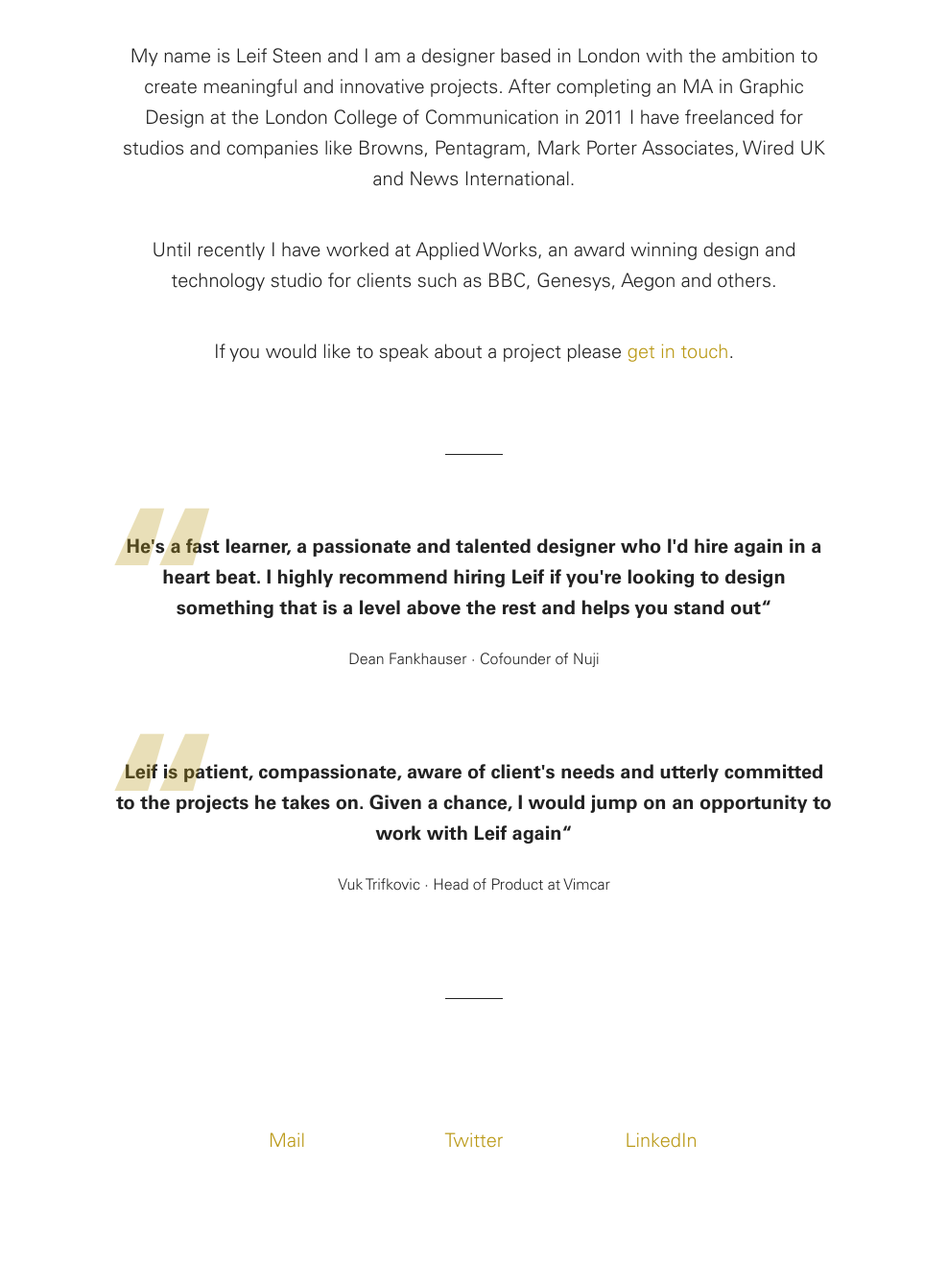
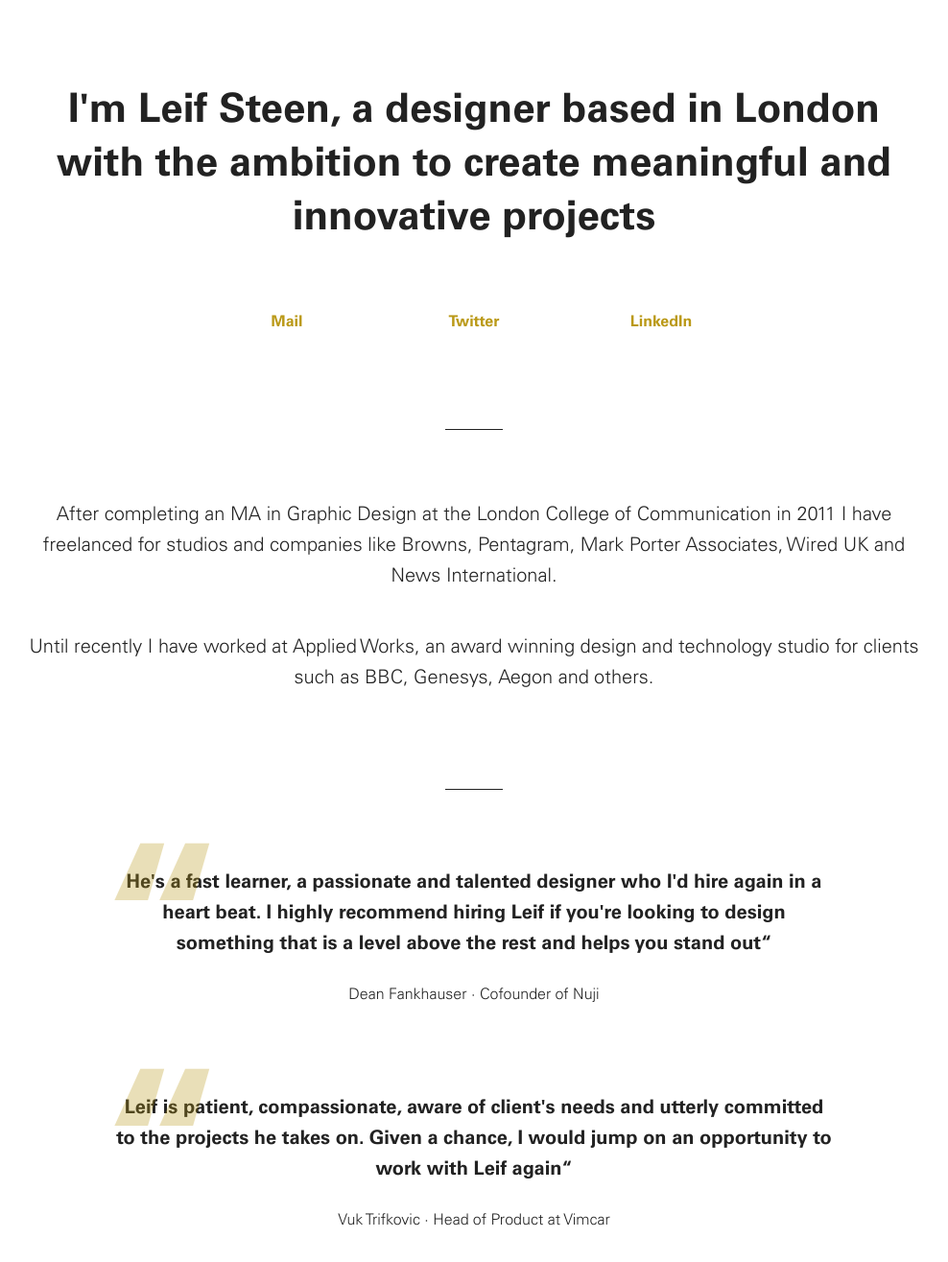
Before and after one commit to steenleif/_leifsteen, a plain HTML site: page index.html in a window 1280 px wide. Shown: the part 125-1440 px from the top of the page at 96% size, without its empty margins (146-1134 px from the left). Drawn offline with nearby package versions, Linux system fonts and the light colour scheme; a small style sheet from the web is missing.

Commit message:
amended info copy and deleted unnecesary images and deleted Vodafone project

```diff
--- a/css/main.css
+++ b/css/main.css
@@ -100,9 +100,9 @@
 
 h2{
   margin-top: 2em;
-  font-size: 48px;
+  font-size: 42px;
   margin-bottom:0em;
-  line-height: 48px;
+  line-height: 56px;
 }
 
 
@@ -223,14 +223,30 @@
 }
 
 .quotes{
-  margin-top: 5em;
+  margin-top: 3em;
   margin-bottom: 6em;
 }
 
+.moreinfo{
+  margin-top: 3em;
+  margin-bottom: 0em;
+}
+
+.moreinfocopy{
+  padding-top: 2em;
+}
+
+
 
 .contacts{
-  padding-top: 5em;
-  padding-bottom: 5em;
+
+  padding-bottom: 3em;
+  font-family: 'UniversLTPro-65Bold';
+  font-size: 16px;
+}
+
+.intro-contacts{
+  padding-bottom: 2em;
 }
 
 
@@ -354,6 +370,10 @@
   font-size: 20px;
 }
 
+.contacts{
+  font-size: 16px;
+}
+
 
 .projects{
   padding-top:6em;
--- a/index.html
+++ b/index.html
@@ -73,17 +73,57 @@
 
           <div class="intro-contacts">
             <div class="row">
-              <div class="col-md-8 col-md-offset-2 text-center">
+              <div class="col-md-10 col-md-offset-1 text-center">
                 <div>
-                  <h3><p>My name is Leif Steen and I am a designer based in London with the ambition to create meaningful and innovative projects. After completing an MA in Graphic Design at the London College of Communication in 2011 I have freelanced for studios and companies like Browns, Pentagram, Mark Porter Associates, Wired UK and News International.</p> </br>
-
-                    <p>Until recently I have worked at Applied Works, an award winning design and technology studio for clients such as BBC, Genesys, Aegon and others.</p> </br>
-
-                    <p>If you would like to speak about a project please <a href="mailto:hello@leifsteen.com">get in touch</a>.</p>
-                  </h3>
+                  <h2>I'm Leif Steen, a designer based in London with the ambition to create meaningful and innovative projects</h2>
                 </div>
               </div>
             </div>
+          </div>
+
+
+          <div>
+
+            <div class="row contacts copy">
+              <div class="col-xs-4 col-sm-4 col-md-2 col-md-offset-3 text-center">
+                <div>
+                  <a href="mailto:hello@leifsteen.com">Mail</a>
+                </div>
+              </div>
+              <div class="col-xs-4 col-sm-4 col-md-2 text-center">
+                <div>
+                  <a href="https://twitter.com/steenleif">Twitter</a>
+                </div>
+              </div>
+              <div class="col-xs-4 col-sm-4 col-md-2 text-center">
+                <div>
+                  <a href="https://uk.linkedin.com/in/steenleif">LinkedIn</a>
+                </div>
+              </div>
+            </div>
+
+
+          </div>
+
+          <div class="moreinfo">
+
+            <div class="row">
+              <div class="col-md-12">
+                <div class="center-block keyline">
+                </div>
+              </div>
+            </div>
+
+            <div class="row">
+              <div class="col-md-10 col-md-offset-1 text-center moreinfocopy">
+                <div>
+                 <h3><p>After completing an MA in Graphic Design at the London College of Communication in 2011 I have freelanced for studios and companies like Browns, Pentagram, Mark Porter Associates, Wired UK and News International.</p> <br>
+                   <p>Until recently I have worked at Applied Works, an award winning design and technology studio for clients such as BBC, Genesys, Aegon and others.</p> </br>
+                 </h3>
+                </div>
+              </div>
+            </div>
+
           </div>
 
 
@@ -128,42 +168,6 @@
 
 
 
-          <div>
-
-            <div class="row">
-              <div class="col-md-12">
-                <div class="center-block keyline">
-                </div>
-              </div>
-            </div>
-
-
-            <div class="row contacts copy">
-              <div class="col-xs-12 col-sm-4 col-md-2 col-md-offset-3 text-center">
-                <div>
-                  <a href="mailto:hello@leifsteen.com">Mail</a>
-                </div>
-              </div>
-              <div class="col-xs-12 col-sm-4 col-md-2 text-center">
-                <div>
-                  <a href="https://twitter.com/steenleif">Twitter</a>
-                </div>
-              </div>
-              <div class="col-xs-12 col-sm-4 col-md-2 text-center">
-                <div>
-                  <a href="https://uk.linkedin.com/in/steenleif">LinkedIn</a>
-                </div>
-              </div>
-            </div>
-
-
-          </div>
-
-
-
-
-        </div>
-
       </div>
     </div>
 
```
Also changed, not shown: about.html (deleted, +0 -185 lines), work.html (+0 -34 lines), images/golf.jpg (deleted), images/japan.jpg (deleted), images/kim.jpg (deleted), images/miro.jpg (deleted), images/sharp.png (deleted), images/sharp2.png (deleted), images/vodafone.png (deleted), images/vodafone2.png (deleted).
